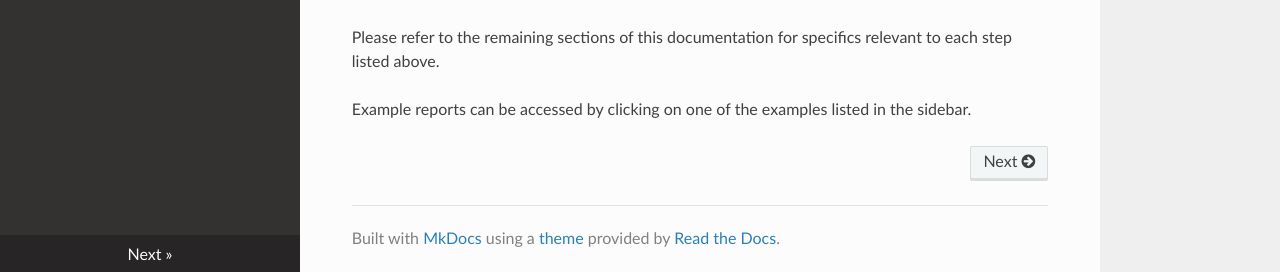
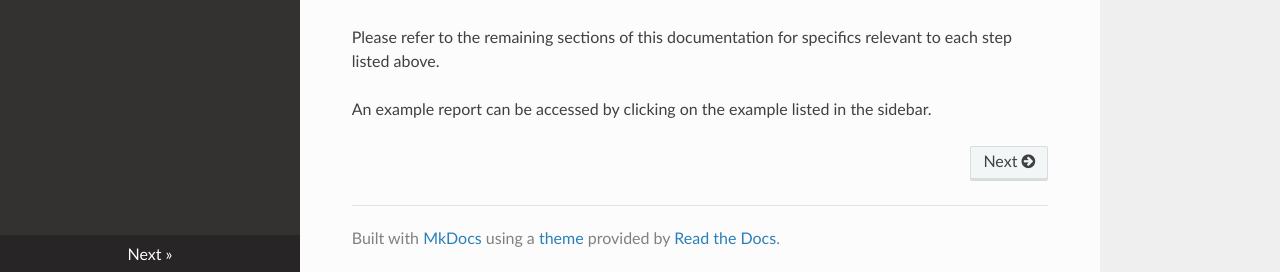
Before and after one commit to ryanvolkert/csm-impact-docs, an MkDocs documentation site: the page built from docs/index.md, in a window 1280 px wide and 937 px high. Shown: the part 662-934 px from the top of the window. Built offline with MkDocs 1.6.1, drawn with Linux system fonts in a browser that asks for light colours; nearby versions of some CDN libraries.

Commit message:
changed number of examples to one

```diff
--- a/docs/index.md
+++ b/docs/index.md
@@ -13,4 +13,4 @@ This documentation is intended to guide Customer Success Managers (CSMs) at Balt
 
 Please refer to the remaining sections of this documentation for specifics relevant to each step listed above.
 
-Example reports can be accessed by clicking on one of the examples listed in the sidebar.
+An example report can be accessed by clicking on the example listed in the sidebar.
```
